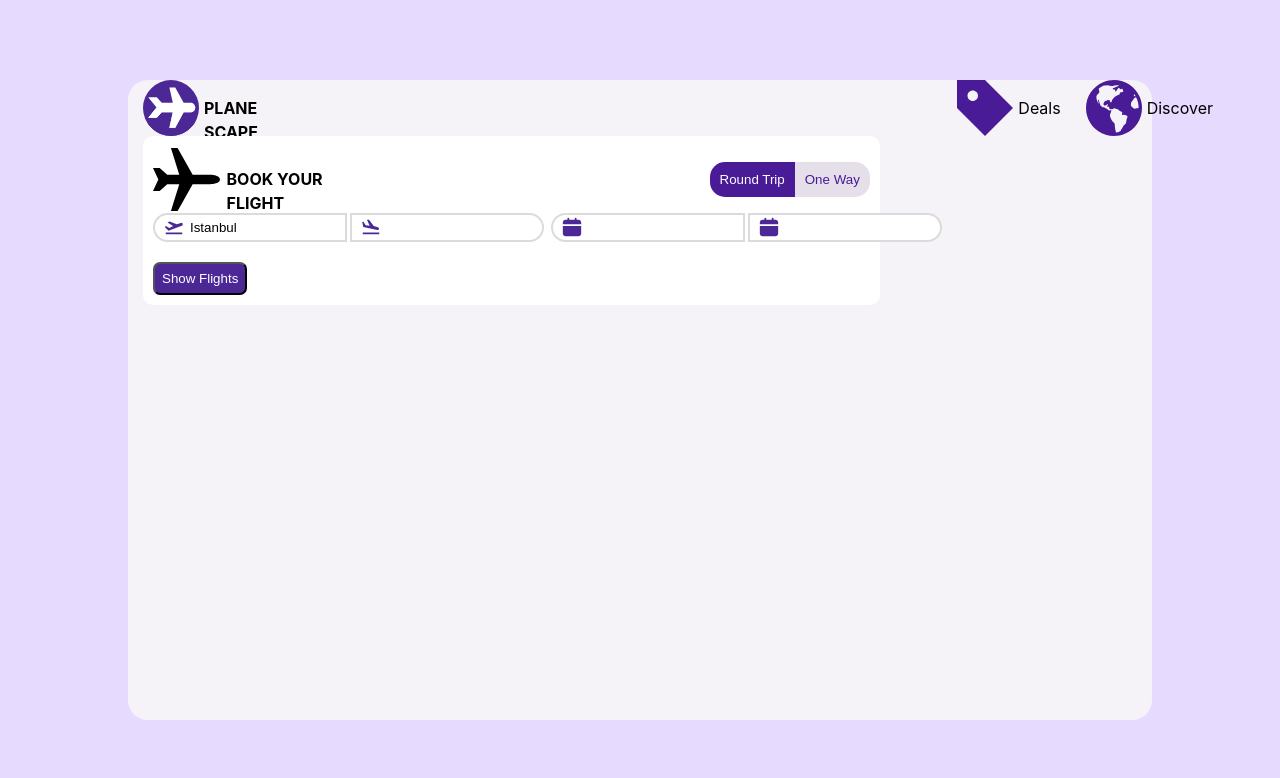
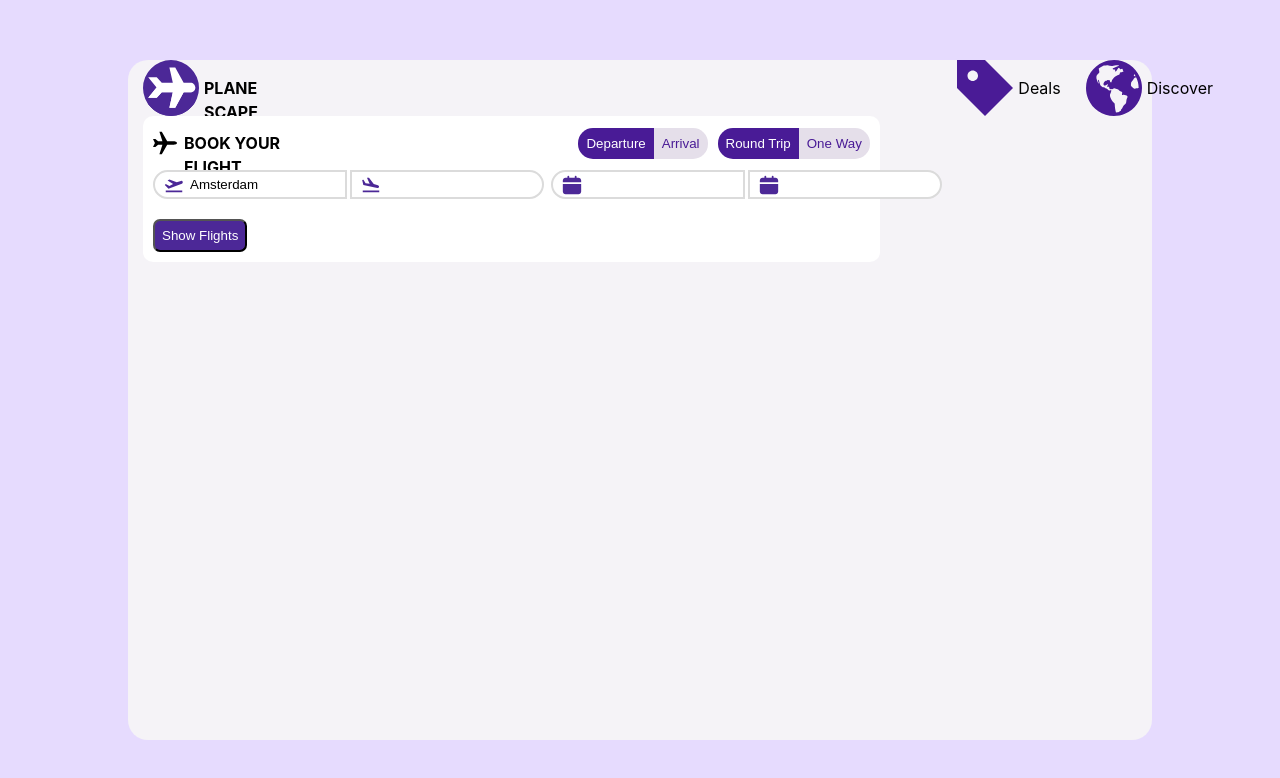
Before and after one commit to munevvertopcu/Flights-Reservation, a React (Vite) app in the folder client/: page / in a window 1280 px wide. Shown: the top 778 px of the page. Built offline with nearby package versions, Linux system fonts and the light colour scheme.

Commit message:
button function fixed

```diff
--- a/client/src/components/Flights/Flights.jsx
+++ b/client/src/components/Flights/Flights.jsx
@@ -3,10 +3,9 @@ import './Flights.style.css';
 
 function Flights({ data, city }) {
 
-
     return (
         <div className="flight-container">
-            <h5>{`Istanbul - ${city}`}</h5>
+            <h5>{data.flightDirection === "D" ? `Amsterdam - ${city}` : `${city} - Amsterdam `}</h5>
         </div>
     )
 }
--- a/client/src/components/Flights/Flights.style.css
+++ b/client/src/components/Flights/Flights.style.css
@@ -1,6 +1,6 @@
 .flight-container {
     background-color: hsl(0, 0%, 100%);
     border-radius: 10px;
-    padding: 10px;
     margin-bottom: 15px;
+    padding: 10px
 }
--- a/client/src/components/SelectDateAndPlace/SelectDateAndPlace.jsx
+++ b/client/src/components/SelectDateAndPlace/SelectDateAndPlace.jsx
@@ -1,21 +1,24 @@
 import React, { useState } from "react";
-import { useDispatch, useSelector } from 'react-redux';
 import './SelectDateAndPlace.style.css';
 import plane_take_off from '../../assets/plane_take_off.svg';
 import plane_land from '../../assets/plane_land.svg';
 import calender from '../../assets/calender.svg';
 import plane from '../../assets/plane.svg';
 import DatePicker from "react-datepicker";
+import SelectionButton from "../SelectionButton";
 import "react-datepicker/dist/react-datepicker.css";
-import { fetchFlights } from "../../redux/features/flightList/flightListSlice";
 
-function SelectDateAndPlace({route, startDate, setRoute, setStartDate, handleFetchClick}) {
+function SelectDateAndPlace({ route, startDate, setRoute, setStartDate, handleFetchClick, selectionDirectionMode, setSelectionDirectionMode }) {
 
     const [endDate, setEndDate] = useState();
-    const [selectionMode, setSelectionMode] = useState(1);
+    const [selectionTripMode, setSelectionTripMode] = useState(1);
 
-    const updatedSwitchData = (val) => {
-        setSelectionMode(val);
+    const updatedSwitchDirection = (val) => {
+        setSelectionDirectionMode(val);
+    };
+
+    const updatedSwitchTrip = (val) => {
+        setSelectionTripMode(val);
     };
 
     return (
@@ -25,36 +28,26 @@ function SelectDateAndPlace({route, startDate, setRoute, setStartDate, handleFet
                     <img className="plane-icon" src={plane} />
                     <h4>BOOK YOUR FLIGHT</h4>
                 </div>
-                <div className="button-wrapper">
-                    <button
-                        style={{ backgroundColor: selectionMode == 1 ? '#491b96' : '#e5dfea', color: selectionMode == 1 ? '#fff' : '#491b96' }}
-                        className="button-1"
-                        onClick={() => updatedSwitchData(1)}
-                    >
-                        Round Trip</button>
-                    <button
-                        style={{ backgroundColor: selectionMode == 2 ? '#491b96' : '#e5dfea', color: selectionMode == 2 ? '#fff' : '#491b96' }}
-                        className="button-2"
-                        onClick={() => updatedSwitchData(2)}
-                    >
-                        One Way</button>
+                <div className="select-container">
+                    <SelectionButton selectionMode={selectionDirectionMode} updatedSwitchData={updatedSwitchDirection} buttonName1="Departure" buttonName2="Arrival" />
+                    <SelectionButton selectionMode={selectionTripMode} updatedSwitchData={updatedSwitchTrip} buttonName1="Round Trip" buttonName2="One Way" />
                 </div>
             </div>
             <div className="select-container">
                 <div className="input-wrapper">
-                    <input className="input-1" defaultValue="Istanbul" placeholder="Istanbul" />
+                    <input className="input-1" value={selectionDirectionMode === 1 ? "Amsterdam" : route} onChange={(text) => setRoute(text.target.value)} />
                     <img className="input-icon" src={plane_take_off} />
                 </div>
                 <div className="input-wrapper">
-                    <input className="input-2 plane-icon" value={route} onChange={(text) => setRoute(text.target.value)} />
+                    <input className="input-2 plane-icon" value={selectionDirectionMode === 2 ? "Amsterdam" : route} onChange={(text) => setRoute(text.target.value)} />
                     <img className="input-icon" src={plane_land} />
                 </div>
                 <div className="input-wrapper">
-                    <DatePicker className="input-1" dateFormat="yyyy-MM-dd" selected={startDate} onChange={(date) => setStartDate(date)} minDate={new Date()}/>
+                    <DatePicker className="input-1" dateFormat="yyyy-MM-dd" selected={startDate} onChange={(date) => setStartDate(date)} minDate={new Date()} />
                     <img className="input-icon" src={calender} />
                 </div>
                 {
-                    selectionMode == 1 &&
+                    selectionTripMode == 1 &&
                     <div className="input-wrapper">
                         <DatePicker className="input-2" dateFormat="yyyy-MM-dd" selected={endDate} onChange={(date) => setEndDate(date)} minDate={new Date()} />
                         <img className="input-icon" src={calender} />
@@ -66,6 +59,4 @@ function SelectDateAndPlace({route, startDate, setRoute, setStartDate, handleFet
     )
 }
 
-
-
 export default SelectDateAndPlace;
--- a/client/src/components/SelectDateAndPlace/SelectDateAndPlace.style.css
+++ b/client/src/components/SelectDateAndPlace/SelectDateAndPlace.style.css
@@ -2,7 +2,9 @@
     background-color: hsl(0, 0%, 100%);
     border-radius: 10px;
     width: 70%;
-    padding: 10px;
+    padding-left: 10px;
+    padding-right: 10px;
+    padding-bottom: 10px;
     margin-left: 15px;
 }
 
@@ -47,30 +49,12 @@
 
 .icon-header {
     display: flex;
+    padding-top: 15px;
+    padding-bottom: 15px;
 }
 
 .plane-icon {
     margin-right: 7px;
-}
-
-.button-wrapper {
-    display: flex;
-    align-items: center;
-}
-
-.button-1 {
-    border: 2px solid transparent;
-    border-top-left-radius: 15px;
-    border-bottom-left-radius: 15px;
-    background-color: #4c2897;
-    padding: 8px;
-}
-
-.button-2 {
-    border: 2px solid transparent;
-    border-top-right-radius: 15px;
-    border-bottom-right-radius: 15px;
-    padding: 8px;
 }
 
 .show-button {
--- /dev/null
+++ b/client/src/components/SelectionButton/SelectionButton.jsx
@@ -0,0 +1,24 @@
+import React from "react";
+import './SelectionButton.style.css';
+
+function SelectionButton({ selectionMode, updatedSwitchData, buttonName1, buttonName2 }) {
+
+    return (
+        <div className="button-wrapper">
+            <button
+                style={{ backgroundColor: selectionMode == 1 ? '#491b96' : '#e5dfea', color: selectionMode == 1 ? '#fff' : '#491b96' }}
+                className="button-1"
+                onClick={() => updatedSwitchData(1)}
+            >
+                {buttonName1}</button>
+            <button
+                style={{ backgroundColor: selectionMode == 2 ? '#491b96' : '#e5dfea', color: selectionMode == 2 ? '#fff' : '#491b96' }}
+                className="button-2"
+                onClick={() => updatedSwitchData(2)}
+            >
+                {buttonName2}</button>
+        </div>
+    )
+}
+
+export default SelectionButton;
--- /dev/null
+++ b/client/src/components/SelectionButton/SelectionButton.style.css
@@ -0,0 +1,20 @@
+.button-wrapper {
+    display: flex;
+    align-items: center;
+}
+
+.button-1 {
+    border: 2px solid transparent;
+    border-top-left-radius: 15px;
+    border-bottom-left-radius: 15px;
+    background-color: #4c2897;
+    padding: 6px;
+    margin-left: 10px;
+}
+
+.button-2 {
+    border: 2px solid transparent;
+    border-top-right-radius: 15px;
+    border-bottom-right-radius: 15px;
+    padding: 6px;
+}
--- /dev/null
+++ b/client/src/components/SelectionButton/index.js
@@ -0,0 +1 @@
+export { default } from './SelectionButton';
--- a/client/src/index.css
+++ b/client/src/index.css
@@ -18,3 +18,5 @@ body {
   min-width: 320px;
   min-height: 100vh; */
 }
+
+h1,h2,h3,h4,h5,h6{margin:0;padding:0}
--- a/client/src/pages/Home/Home.jsx
+++ b/client/src/pages/Home/Home.jsx
@@ -9,12 +9,13 @@ import world from '../../assets/world.svg';
 import Flights from '../../components/Flights';
 import { fetchFlights, resetFlights } from "../../redux/features/flightList/flightListSlice";
 
-function Home(props) {
+function Home() {
 
     const [route, setRoute] = useState("");
     const [startDate, setStartDate] = useState();
     const [hasFetched, setHasFetched] = useState(false);
     const [city, setCity] = useState("");
+    const [selectionDirectionMode, setSelectionDirectionMode] = useState(1);
 
     const dispatch = useDispatch();
     const { flights, page, totalPages, isLoading } = useSelector((state) => state.flights);
@@ -36,11 +37,9 @@ function Home(props) {
     }
 
     const handleButtonClick = () => {
-        if (!hasFetched) {
-            dispatch(fetchFlights({ date: formatDate(startDate), route: route, page: page }));
-            fetchCityName();
-            setHasFetched(true);
-        }
+        dispatch(resetFlights())
+        dispatch(fetchFlights({ date: formatDate(startDate), route: route, page: 0, direction: selectionDirectionMode === 1 ? "D" : "A" }));
+        fetchCityName();
     };
 
     const fetchCityName = async () => {
@@ -54,7 +53,6 @@ function Home(props) {
                 }
             })
             setCity(response.data.city);
-            console.log(response.data.city)
         } catch (error) {
             console.log(error)
         }
@@ -71,7 +69,7 @@ function Home(props) {
                 container.scrollHeight * 0.9
             ) {
                 if (!isLoading && page <= totalPages) {
-                    dispatch(fetchFlights({ date: formatDate(startDate), route: route, page: page }));
+                    dispatch(fetchFlights({ date: formatDate(startDate), route: route, page: page, direction: selectionDirectionMode === 1 ? "D" : "A" }));
                 }
             }
         };
@@ -88,11 +86,6 @@ function Home(props) {
         };
     }, [dispatch, startDate, route, page, totalPages, isLoading]);
 
-    useEffect(() => {
-        dispatch(resetFlights());
-        setHasFetched(false);
-    }, [dispatch, startDate, route]);
-
     return (
         <div className='container'>
             <div className='card'>
@@ -108,13 +101,13 @@ function Home(props) {
                         <p>Discover</p>
                     </div>
                 </div>
-                <SelectDateAndPlace route={route} startDate={startDate} setRoute={setRoute} setStartDate={setStartDate} handleFetchClick={handleButtonClick} />
+                <SelectDateAndPlace route={route} startDate={startDate} setRoute={setRoute} setStartDate={setStartDate} handleFetchClick={handleButtonClick} selectionDirectionMode={selectionDirectionMode} setSelectionDirectionMode={setSelectionDirectionMode} />
                 {
                     flights?.length > 0 ?
                         <div className="flight-parent" ref={scrollContainerRef}>
                             {
                                 flights?.map((item, index) =>
-                                    <Flights city={city} data={item} key={index}/>
+                                    <Flights city={city} data={item} key={index} />
                                 )
                             }
                             {
--- a/client/src/pages/Home/Home.style.css
+++ b/client/src/pages/Home/Home.style.css
@@ -9,7 +9,7 @@
 
 .card {
     width: 80%;
-    height: 80vh;
+    height: 85vh;
     background-color: #f5f3f7;
     border-radius: 20px;
     display: flex;
```
Also changed, not shown: client/src/redux/features/flightList/flightListSlice.js (+4 -4 lines).
